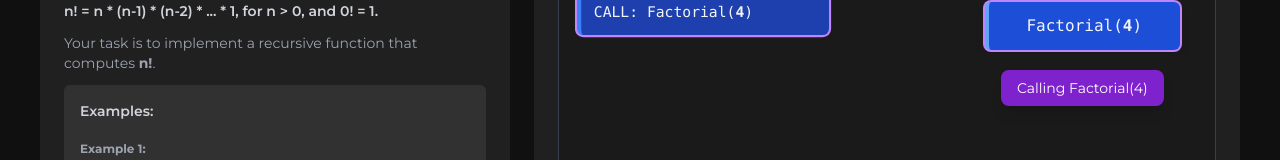
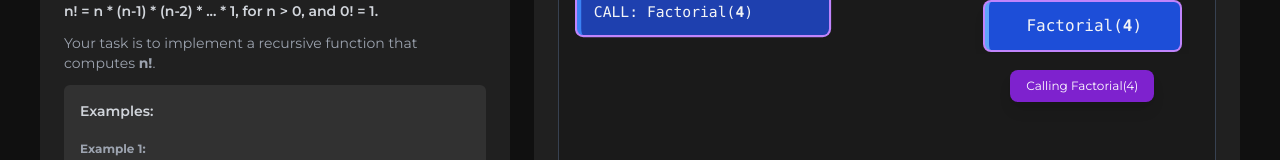
Before and after one commit to Sayantan-dev1003/RecursionVisualizer, a Next.js app in the folder client/: page / in a window 1280 px wide. Both pictures are taken after a click on the button "Run". Shown: the part 283-443 px from the top of the page. Built offline with nearby package versions, Linux system fonts and the light colour scheme.

Commit message:
Visual Panel improved

```diff
--- a/client/src/components/VisualPanel.js
+++ b/client/src/components/VisualPanel.js
@@ -123,7 +123,7 @@ const VisualPanel = ({ visualizationLog, currentStep, selectedProblem }) => {
               <div className="w-2/5 mobile:w-full h-full flex flex-col items-center justify-end pt-4 pl-4 mobile:pl-0 mobile:pt-4 mobile:border-t mobile:border-l-0">
                 <h3 className="text-gray-300 text-lg mb-2 sticky top-0 bg-[#1a1a1a] z-10 py-1">Call Stack:</h3>
 
-                <div className="w-full flex-grow flex flex-col-reverse items-center justify-start overflow-y-auto">
+                <div className="w-full flex-grow flex flex-col-reverse items-center justify-start overflow-y-hidden">
                   {[...visualStack].map((entry) => (
                     <div
                       key={entry.visualId}
@@ -146,7 +146,7 @@ const VisualPanel = ({ visualizationLog, currentStep, selectedProblem }) => {
                 </div>
 
                 {currentNarration && (
-                  <div className="bg-purple-700 text-white px-4 py-2 mt-4 rounded-lg shadow-lg text-center z-10 text-sm animate-fade-out-up mb-4">
+                  <div className="bg-purple-700 text-white px-4 py-2 mt-4 rounded-lg shadow-lg text-center z-10 text-xs animate-fade-out-up mb-4">
                     {currentNarration}
                   </div>
                 )}
```
